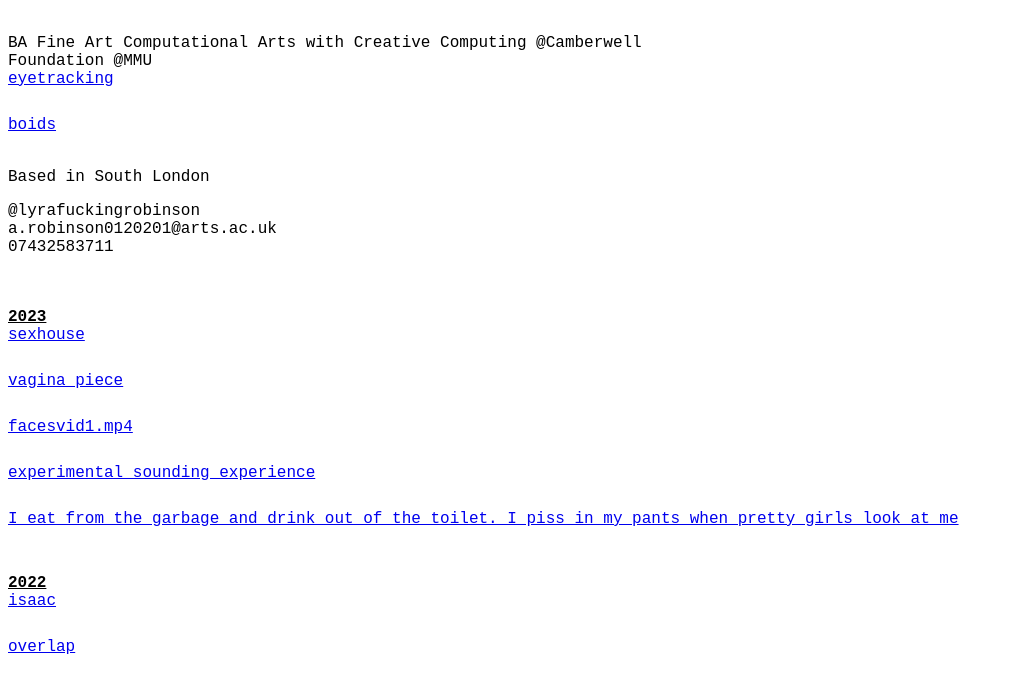
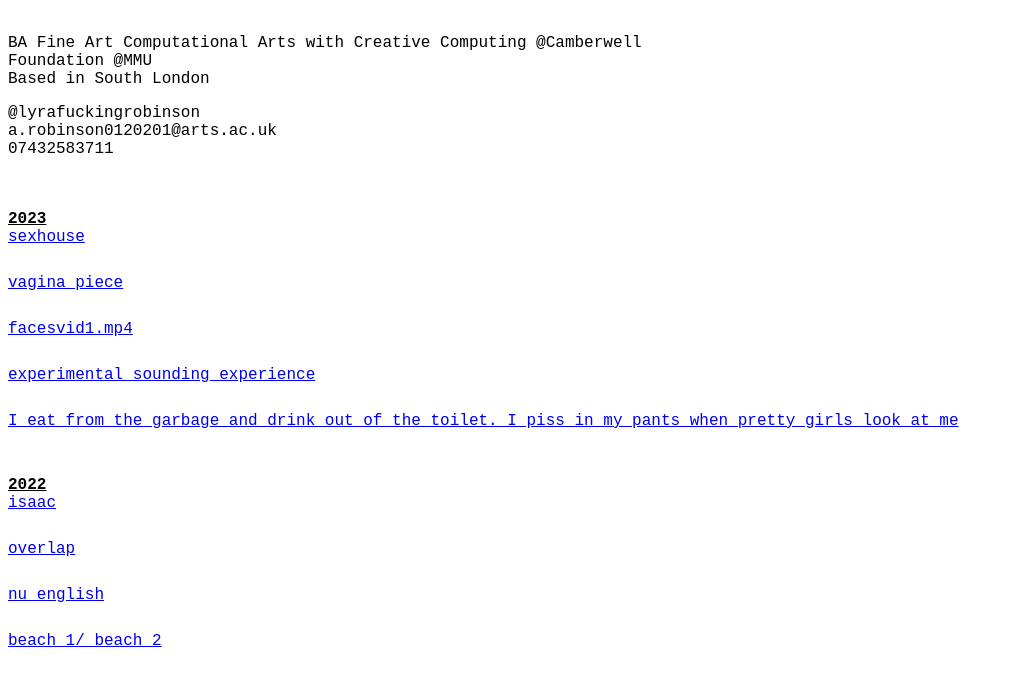
Before and after one commit to lyrarobinson/lyrarobinson.github.io, a website: page index.html in a window 1280 px wide. Shown: the part 124-799 px from the top of the page, without its empty margins (0-1014 px from the left). Drawn offline with Linux system fonts and the light colour scheme.

Commit message:
Update index.html

```diff
--- a/index.html
+++ b/index.html
@@ -54,8 +54,6 @@
 <h1 class="pixelated">Lyra Robinson Portfolio</h1>
 <p class="pixelated">BA Fine Art Computational Arts with Creative Computing @Camberwell
   Foundation @MMU
-<a href="eyetracking.html">eyetracking</a>
-<a href="Untitled-1.html"> boids</a></p>
   Based in South London
 <p>@lyrafuckingrobinson
   a.robinson0120201@arts.ac.uk
```
